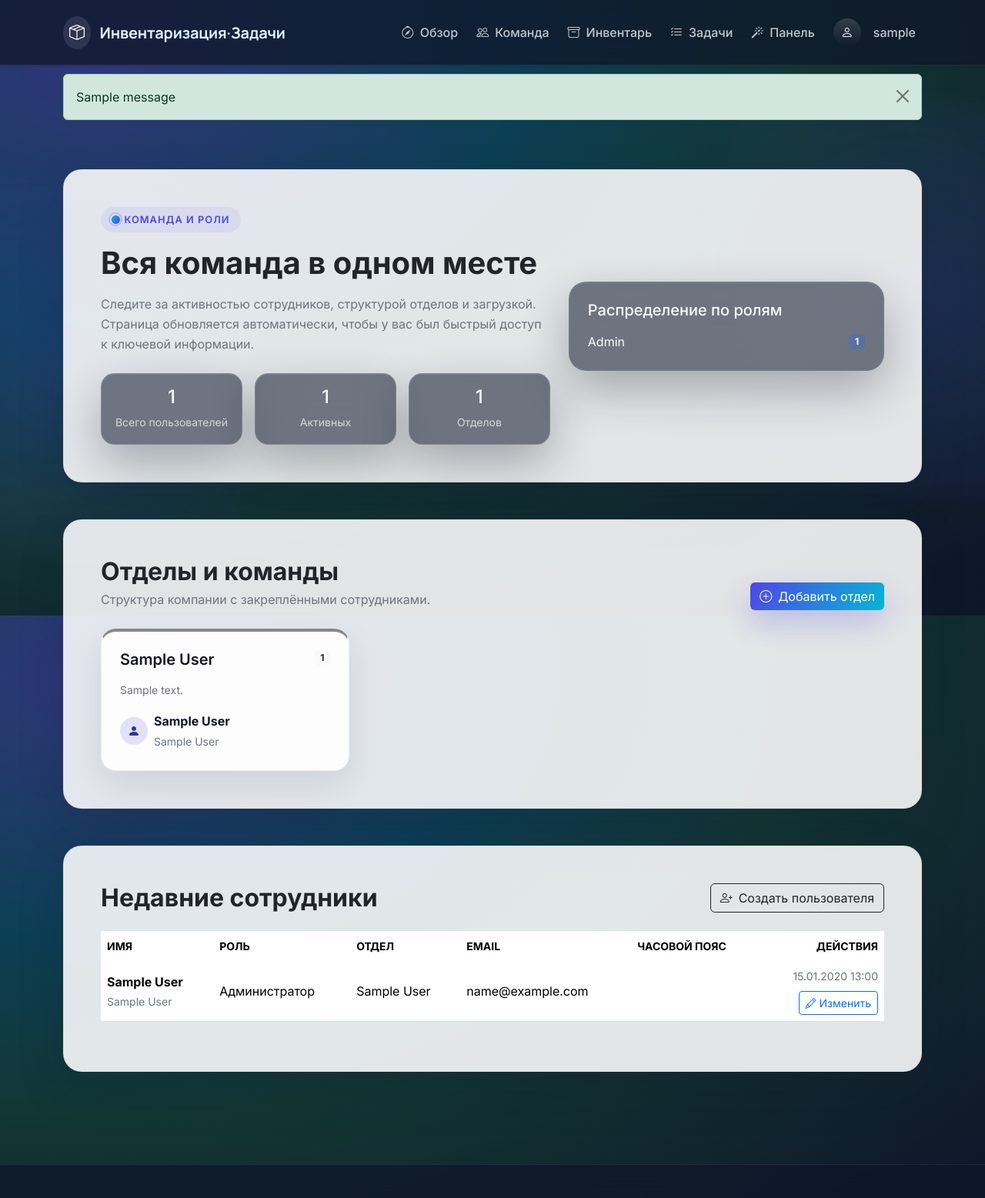
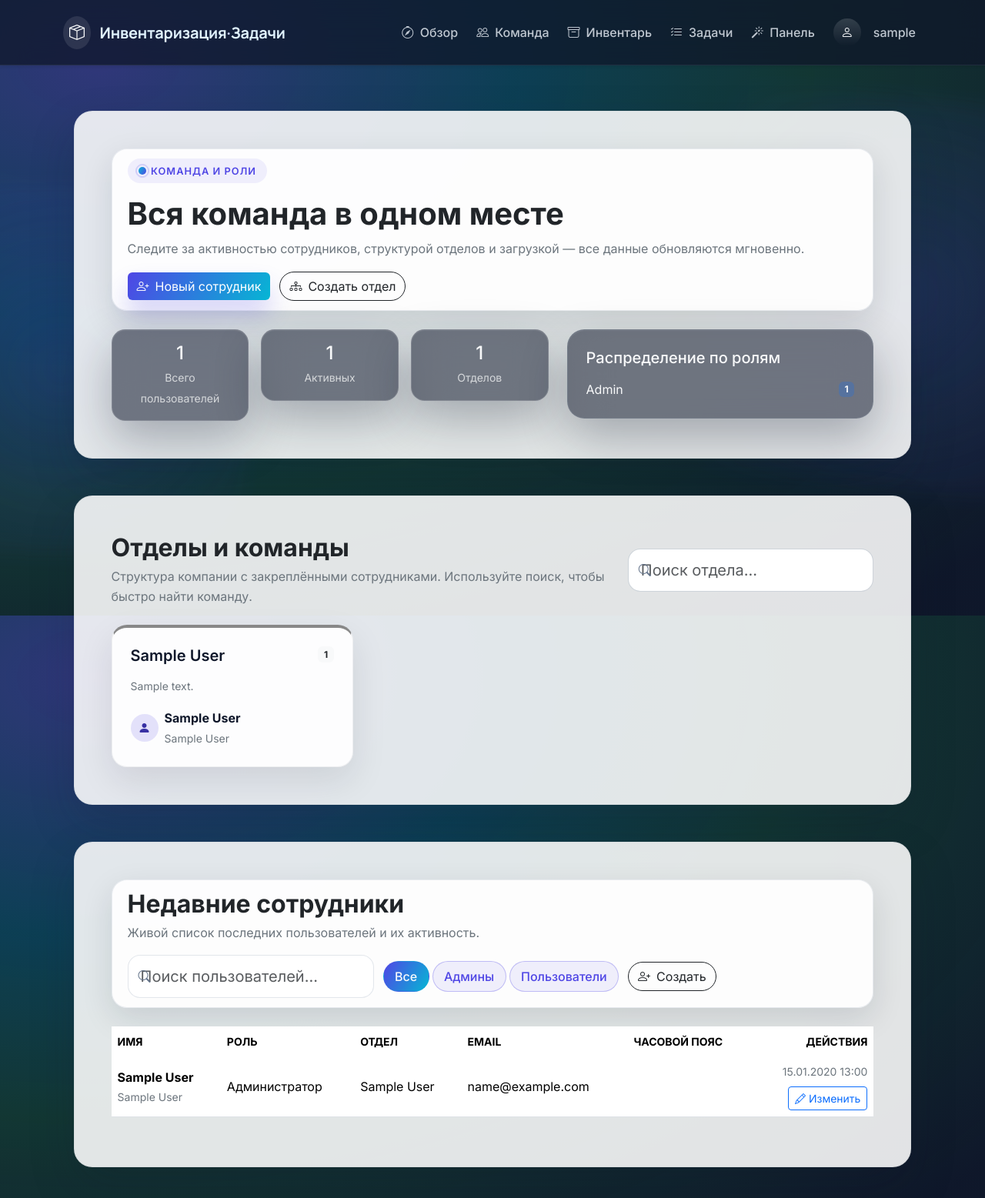
Before and after one commit to actusnileh/inventory-system, a Django app: page /accounts/team/ in a window 1280 px wide. Shown: the top 1557 px of the page at 77% size. Run offline with Django 5.2, Linux system fonts and the light colour scheme; a user stored in the database is signed in; tables that the repository leaves empty hold one stand-in row (values such as "Sample post"); one stand-in notice (Sample message) is shown.

Commit message:
front_trueno

```diff
--- a/src/templates/accounts/team_directory.html
+++ b/src/templates/accounts/team_directory.html
@@ -6,17 +6,22 @@
 <div class="py-5">
     <section class="mb-5" data-aos="fade-up">
         <div class="surface-panel p-4 p-lg-5">
-            <div class="row g-4 align-items-center">
-                <div class="col-lg-7">
+            <div class="app-toolbar mb-4">
+                <div>
                     <div class="badge-soft mb-3">
                         <span class="pulse-dot"></span>
                         Команда и роли
                     </div>
-                    <h1 class="fw-bold text-dark mb-3">Вся команда в одном месте</h1>
-                    <p class="text-secondary mb-4">
-                        Следите за активностью сотрудников, структурой отделов и загрузкой. Страница обновляется автоматически,
-                        чтобы у вас был быстрый доступ к ключевой информации.
-                    </p>
+                    <h1 class="fw-bold text-dark mb-2">Вся команда в одном месте</h1>
+                    <p class="text-secondary mb-0">Следите за активностью сотрудников, структурой отделов и загрузкой — все данные обновляются мгновенно.</p>
+                </div>
+                <div class="toolbar-actions">
+                    <a href="{% url 'accounts:team_create' %}" class="btn btn-primary"><i class="bi bi-person-plus me-2"></i>Новый сотрудник</a>
+                    <a href="{% url 'accounts:department_create' %}" class="btn btn-outline-dark"><i class="bi bi-diagram-3 me-2"></i>Создать отдел</a>
+                </div>
+            </div>
+            <div class="row g-4 align-items-start">
+                <div class="col-lg-7">
                     <div class="row g-3">
                         <div class="col-sm-4">
                             <div class="stat-card glassy-card text-center p-3">
@@ -44,7 +49,7 @@
                         <ul class="list-unstyled d-flex flex-column gap-2 mb-0">
                             {% for item in role_distribution %}
                                 <li class="d-flex justify-content-between align-items-center">
-                                    <span class="text-light text-opacity-80">{{ item.role|default:"—"|title }}</span>
+                                    <span class="text-light text-opacity-80 text-capitalize">{{ item.role|default:"—" }}</span>
                                     <span class="badge bg-primary bg-opacity-25 text-light">{{ item.total }}</span>
                                 </li>
                             {% empty %}
@@ -59,18 +64,21 @@
 
     <section class="mb-5" data-aos="fade-up" data-aos-delay="100">
         <div class="surface-panel p-4 p-lg-5">
-            <div class="d-flex flex-column flex-lg-row align-items-lg-end justify-content-between gap-3 mb-4">
-                <div>
+            <div class="row g-3 align-items-center mb-4">
+                <div class="col-lg-8">
                     <h2 class="fw-bold text-dark mb-1">Отделы и команды</h2>
-                    <p class="text-secondary mb-0">Структура компании с закреплёнными сотрудниками.</p>
+                    <p class="text-secondary mb-0">Структура компании с закреплёнными сотрудниками. Используйте поиск, чтобы быстро найти команду.</p>
                 </div>
-                <a href="{% url 'accounts:department_create' %}" class="btn btn-primary">
-                    <i class="bi bi-plus-circle me-2"></i>Добавить отдел
-                </a>
+                <div class="col-lg-4">
+                    <div class="form-search">
+                        <i class="bi bi-search search-icon"></i>
+                        <input type="search" class="form-control form-control-lg" id="department-filter" placeholder="Поиск отдела..." autocomplete="off">
+                    </div>
+                </div>
             </div>
             <div class="row g-4">
                 {% for department in departments %}
-                    <div class="col-md-6 col-xl-4">
+                    <div class="col-md-6 col-xl-4 department-card-wrapper" data-department="{{ department.name|lower }}">
                         <div class="department-card h-100 p-4" style="border-top:4px solid {{ department.color }}">
                             <div class="d-flex justify-content-between align-items-start mb-3">
                                 <h5 class="fw-semibold mb-0">{{ department.name }}</h5>
@@ -105,11 +113,23 @@
 
     <section data-aos="fade-up" data-aos-delay="150">
         <div class="surface-panel p-4 p-lg-5">
-            <div class="d-flex justify-content-between align-items-center mb-4">
-                <h2 class="fw-bold text-dark mb-0">Недавние сотрудники</h2>
-                <a href="{% url 'accounts:team_create' %}" class="btn btn-outline-dark">
-                    <i class="bi bi-person-plus me-2"></i>Создать пользователя
-                </a>
+            <div class="app-toolbar mb-4">
+                <div>
+                    <h2 class="fw-bold text-dark mb-1">Недавние сотрудники</h2>
+                    <p class="text-secondary mb-0">Живой список последних пользователей и их активность.</p>
+                </div>
+                <div class="toolbar-actions">
+                    <div class="form-search">
+                        <i class="bi bi-search search-icon"></i>
+                        <input type="search" class="form-control form-control-lg" id="team-global-search" placeholder="Поиск пользователей..." autocomplete="off">
+                    </div>
+                    <div class="d-flex gap-1">
+                        <button type="button" class="filter-chip active" data-role-filter="all">Все</button>
+                        <button type="button" class="filter-chip" data-role-filter="admin">Админы</button>
+                        <button type="button" class="filter-chip" data-role-filter="user">Пользователи</button>
+                    </div>
+                    <a href="{% url 'accounts:team_create' %}" class="btn btn-outline-dark"><i class="bi bi-person-plus me-2"></i>Создать</a>
+                </div>
             </div>
             <div class="table-responsive">
                 <table class="table align-middle table-hover">
@@ -125,7 +145,7 @@
                     </thead>
                     <tbody>
                         {% for user in recent_users %}
-                            <tr>
+                            <tr class="team-row" data-role="{{ user.role }}" data-name="{{ user.get_display_name|lower }} {{ user.department.name|default:''|lower }} {{ user.job_title|default:''|lower }}">
                                 <td>
                                     <strong>{{ user.get_display_name }}</strong>
                                     <div class="text-secondary small">{{ user.job_title|default:"—" }}</div>
@@ -170,4 +190,43 @@
         border: 1px solid rgba(255, 255, 255, 0.15);
     }
 </style>
+
+<script>
+    document.addEventListener('DOMContentLoaded', () => {
+        const userSearch = document.getElementById('team-global-search');
+        const userRows = document.querySelectorAll('.team-row');
+        const roleChips = document.querySelectorAll('[data-role-filter]');
+        const departmentFilter = document.getElementById('department-filter');
+        const departmentCards = document.querySelectorAll('.department-card-wrapper');
+
+        function filterUsers() {
+            const query = (userSearch?.value || '').trim().toLowerCase();
+            const activeRole = document.querySelector('.filter-chip.active')?.dataset.roleFilter || 'all';
+
+            userRows.forEach(row => {
+                const matchesRole = activeRole === 'all' || row.dataset.role === activeRole;
+                const matchesSearch = !query || row.dataset.name.includes(query);
+                row.style.display = matchesRole && matchesSearch ? '' : 'none';
+            });
+        }
+
+        userSearch?.addEventListener('input', filterUsers);
+        roleChips.forEach(chip => {
+            chip.addEventListener('click', () => {
+                roleChips.forEach(el => el.classList.remove('active'));
+                chip.classList.add('active');
+                filterUsers();
+            });
+        });
+
+        departmentFilter?.addEventListener('input', () => {
+            const query = departmentFilter.value.trim().toLowerCase();
+            departmentCards.forEach(card => {
+                card.style.display = !query || card.dataset.department.includes(query) ? '' : 'none';
+            });
+        });
+
+        filterUsers();
+    });
+</script>
 {% endblock %}
--- a/src/templates/base.html
+++ b/src/templates/base.html
@@ -1,3 +1,4 @@
+{% load static %}
 <!DOCTYPE html>
 <html lang="ru">
 
@@ -13,6 +14,7 @@
     <link href="https://cdn.jsdelivr.net/npm/bootstrap@5.3.3/dist/css/bootstrap.min.css" rel="stylesheet">
     <link href="https://cdn.jsdelivr.net/npm/bootstrap-icons@1.11.3/font/bootstrap-icons.css" rel="stylesheet">
     <link href="https://cdn.jsdelivr.net/npm/aos@2.3.4/dist/aos.css" rel="stylesheet">
+    <link href="{% static 'css/app.css' %}" rel="stylesheet">
 
     <style>
         :root {
@@ -425,12 +427,14 @@
 
     <main class="content container">
         {% if messages %}
+            <div class="toast-container position-fixed pe-3" style="top: 96px; right: 0; z-index:1080;">
             {% for message in messages %}
-                <div class="alert alert-{{ message.tags }} alert-dismissible fade show" role="alert">
+                <div class="alert alert-{{ message.tags }} toast-message alert-dismissible fade show" role="alert">
                     {{ message }}
                     <button type="button" class="btn-close" data-bs-dismiss="alert"></button>
                 </div>
             {% endfor %}
+            </div>
         {% endif %}
         {% block content %}{% endblock %}
     </main>
@@ -460,6 +464,13 @@
             once: true,
             easing: "ease-out",
         });
+
+        document.querySelectorAll('.toast-message').forEach(toast => {
+            setTimeout(() => {
+                const alert = new bootstrap.Alert(toast);
+                alert.close();
+            }, 4200);
+        });
     </script>
 </body>
 </html>
--- /dev/null
+++ b/static/css/app.css
@@ -0,0 +1,202 @@
+:root {
+    --brand-primary: #4f46e5;
+    --brand-secondary: #06b6d4;
+    --brand-accent: #22c55e;
+    --brand-warning: #f59e0b;
+    --gray-900: #0f172a;
+    --gray-700: #334155;
+    --gray-500: #64748b;
+    --surface-light: #ffffff;
+    --surface-muted: rgba(255, 255, 255, 0.92);
+    --surface-glass: rgba(15, 23, 42, 0.55);
+    --border-soft: rgba(148, 163, 184, 0.18);
+    --transition-base: all 0.25s ease;
+}
+
+body {
+    background: radial-gradient(140% 140% at 10% 10%, rgba(79, 70, 229, 0.1) 0%, rgba(6, 182, 212, 0.08) 40%, rgba(15, 23, 42, 0.03) 100%);
+    color: var(--gray-900);
+}
+
+main.content {
+    padding-left: clamp(0px, 2vw, 32px);
+    padding-right: clamp(0px, 2vw, 32px);
+}
+
+.app-toolbar {
+    display: flex;
+    flex-wrap: wrap;
+    align-items: center;
+    gap: 1rem;
+    padding: 0.75rem 1.25rem;
+    border-radius: 1.25rem;
+    background: var(--surface-muted);
+    border: 1px solid var(--border-soft);
+    box-shadow: 0 14px 40px rgba(15, 23, 42, 0.12);
+}
+
+.app-toolbar .toolbar-actions {
+    display: flex;
+    gap: 0.75rem;
+    align-items: center;
+    flex-wrap: wrap;
+}
+
+.form-search {
+    position: relative;
+    max-width: 320px;
+}
+
+.form-search .form-control {
+    padding-left: 2.5rem;
+}
+
+.form-search .search-icon {
+    position: absolute;
+    left: 14px;
+    top: 50%;
+    transform: translateY(-50%);
+    color: var(--gray-500);
+}
+
+.badge-soft-pill {
+    display: inline-flex;
+    align-items: center;
+    gap: 0.4rem;
+    padding: 0.35rem 0.9rem;
+    border-radius: 999px;
+    font-size: 0.75rem;
+    letter-spacing: 0.02em;
+    background: rgba(79, 70, 229, 0.12);
+    color: var(--brand-primary);
+}
+
+.table-modern thead tr {
+    letter-spacing: 0.05em;
+    font-size: 0.7rem;
+    text-transform: uppercase;
+    color: var(--gray-500);
+}
+
+.table-modern tbody tr {
+    transition: var(--transition-base);
+}
+
+.table-modern tbody tr:hover {
+    background: rgba(79, 70, 229, 0.04);
+}
+
+.status-pill {
+    display: inline-flex;
+    align-items: center;
+    gap: 0.35rem;
+    padding: 0.35rem 0.75rem;
+    border-radius: 999px;
+    font-size: 0.75rem;
+    background: rgba(15, 23, 42, 0.05);
+    color: var(--gray-700);
+}
+
+.status-pill .dot {
+    width: 0.5rem;
+    height: 0.5rem;
+    border-radius: 50%;
+    background: currentColor;
+    opacity: 0.6;
+}
+
+.filter-chip {
+    border: 1px solid rgba(79, 70, 229, 0.3);
+    background: rgba(79, 70, 229, 0.08);
+    color: var(--brand-primary);
+    border-radius: 999px;
+    padding: 0.35rem 0.9rem;
+    font-weight: 500;
+    transition: var(--transition-base);
+}
+
+.filter-chip.active,
+.filter-chip:hover {
+    background: linear-gradient(120deg, var(--brand-primary), var(--brand-secondary));
+    border-color: transparent;
+    color: #f8fafc;
+}
+
+.glassy-card {
+    transition: var(--transition-base);
+}
+
+.glassy-card:hover {
+    transform: translateY(-4px);
+    box-shadow: 0 30px 60px rgba(15, 23, 42, 0.18);
+}
+
+.surface-panel {
+    border-radius: 1.75rem;
+    border: 1px solid rgba(15, 23, 42, 0.08);
+    background: rgba(255, 255, 255, 0.94);
+    box-shadow: 0 24px 60px rgba(15, 23, 42, 0.12);
+}
+
+.btn.btn-primary {
+    background-image: linear-gradient(120deg, var(--brand-primary), var(--brand-secondary));
+    border: none;
+    box-shadow: 0 18px 30px rgba(79, 70, 229, 0.22);
+    transition: var(--transition-base);
+}
+
+.btn.btn-primary:hover {
+    transform: translateY(-2px);
+    box-shadow: 0 22px 40px rgba(79, 70, 229, 0.28);
+}
+
+.btn-outline-dark {
+    border-radius: 999px;
+    border-width: 1.5px;
+}
+
+.form-control.form-control-lg,
+.form-select.form-select-lg {
+    border-radius: 1rem;
+    border: 1px solid rgba(148, 163, 184, 0.25);
+    padding: 0.75rem 1rem;
+    transition: var(--transition-base);
+}
+
+.form-control.form-control-lg:focus,
+.form-select.form-select-lg:focus {
+    border-color: rgba(79, 70, 229, 0.65);
+    box-shadow: 0 0 0 0.2rem rgba(79, 70, 229, 0.15);
+}
+
+.form-check-input {
+    width: 1.2rem;
+    height: 1.2rem;
+    border-radius: 0.35rem;
+}
+
+.alert.toast-message {
+    position: fixed;
+    top: 92px;
+    right: clamp(12px, 2.5vw, 32px);
+    z-index: 1080;
+    min-width: 260px;
+    border-radius: 1rem;
+    box-shadow: 0 30px 70px rgba(15, 23, 42, 0.18);
+}
+
+@media (max-width: 992px) {
+    .app-toolbar {
+        border-radius: 1rem;
+    }
+    .task-board {
+        grid-template-columns: 1fr;
+    }
+}
+
+@media (prefers-reduced-motion: reduce) {
+    *, *::before, *::after {
+        transition-duration: 0.01ms !important;
+        animation-duration: 0.01ms !important;
+    }
+}
```
Also changed, not shown: src/templates/inventory/asset_overview.html (+34 -7 lines).
